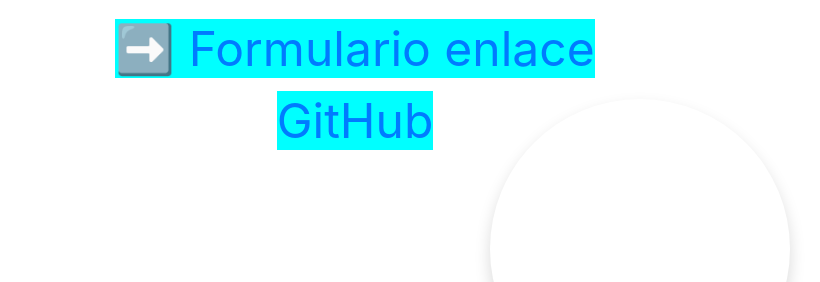
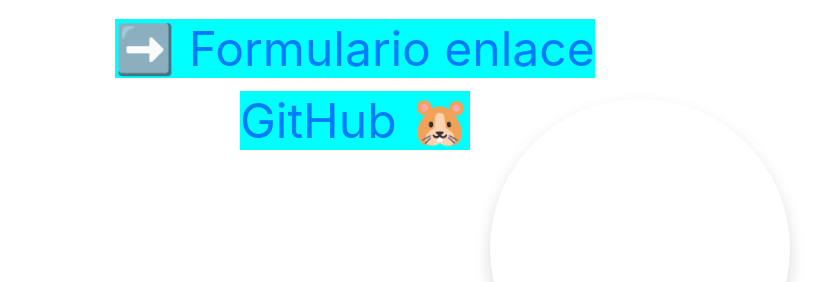
Before and after one commit to profeInformatica101/redirect, a plain HTML site: page index.html in a window 1280 px wide. Shown: the part 351-633 px from the top of the page, 0-820 px from the left. Drawn offline with nearby package versions, Linux system fonts and the light colour scheme.

Commit message:
Update index.html

```diff
--- a/index.html
+++ b/index.html
@@ -71,7 +71,7 @@ transform: translate(0, 0); /* Ajuste eliminado, ya no es necesario */
     <div class="row">
         <div class="col">
 
-            <a class="enlace" href="https://docs.google.com/forms/d/e/1FAIpQLSf3lRKT1LsEPGlp0D3_zEhRSSO-bifjStuEmAvz4eLUGH7-_w/viewform?usp=sf_link" class="btn"> ➡️ Formulario enlace GitHub</a>
+            <a class="enlace" href="https://docs.google.com/forms/d/e/1FAIpQLSf3lRKT1LsEPGlp0D3_zEhRSSO-bifjStuEmAvz4eLUGH7-_w/viewform?usp=sf_link" class="btn"> ➡️ Formulario enlace GitHub 🐹</a>
           </div>
         <div class="col"> <img id="thumb-up" src="https://cdn.pixabay.com/photo/2015/10/25/18/57/thumbs-up-1006172_960_720.png" alt="Gesto romano aprobación">
 
```
